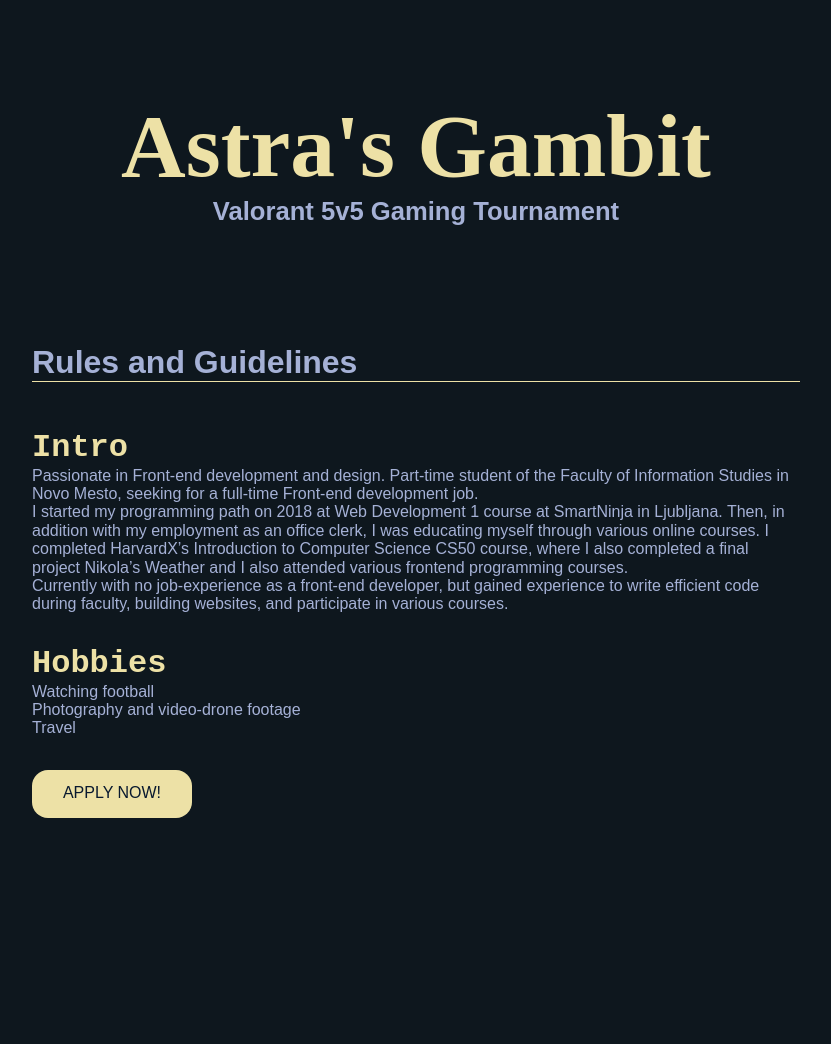
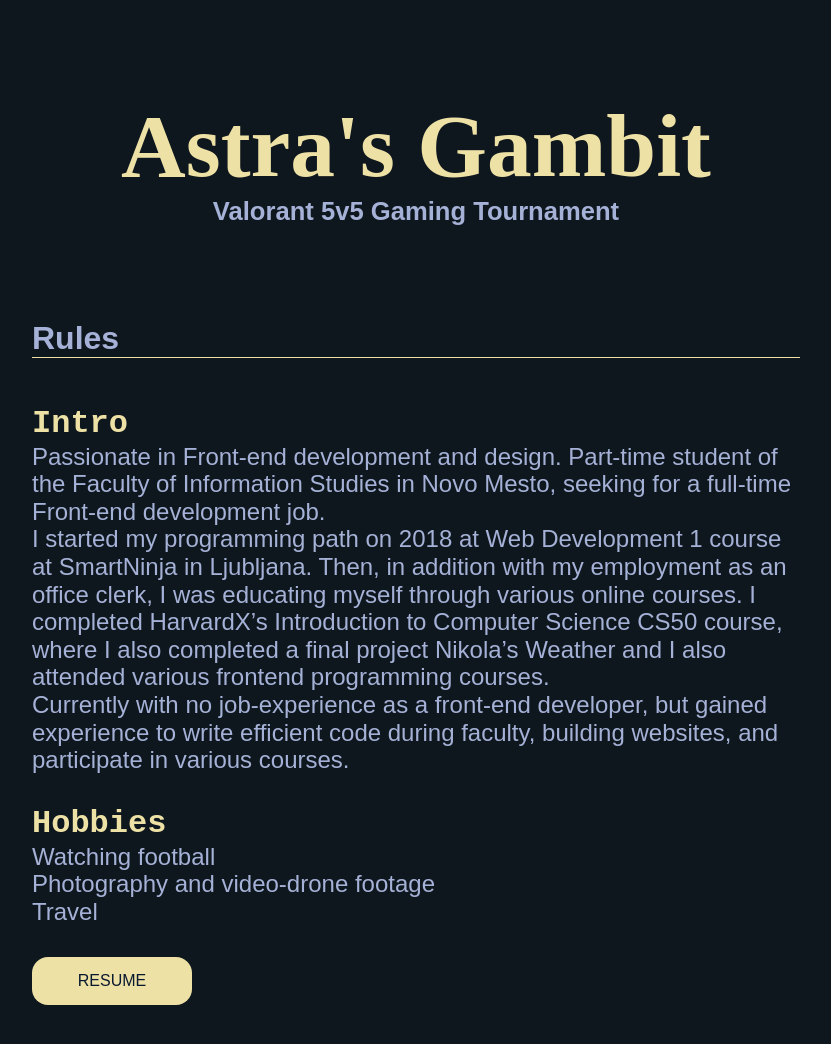
Before and after one commit to rshriharripriya/nutpam_2k22_website, a website built with Parcel: page pages/Astra.html in a window 1280 px wide. Shown: the whole page, without its empty margins (224-1055 px from the left). After the commit the page ends 1021 px from the top, so only its background shows below. Built offline with nearby package versions, Linux system fonts and the light colour scheme; a web font is replaced by a local one.

Commit message:
event html updates-2

```diff
--- a/pages/Astra.html
+++ b/pages/Astra.html
@@ -54,12 +54,13 @@
             </header>
         </div>
 
+
         <div class="container">
             <main>
                 <!-- ABOUT ME -->
-                <article class="article-container about-me" id="about-me">
+                <div class="article-container about-me" id="about-me">
                     <h2 class="article__header" id="header-1">
-                        Rules and Guidelines
+                        Rules
                     </h2>
                     <div class="about-me__container">
                         <div
@@ -68,13 +69,14 @@
                         >
                             <div class="presentation--intro">
                                 <h3>Intro</h3>
-                                <p>
+                              <div class="para">
+                                <p >
                                     Passionate in Front-end development and
                                     design. Part-time student of the Faculty of
                                     Information Studies in Novo Mesto, seeking
                                     for a full-time Front-end development job.
                                 </p>
-                                <p>
+                                <p >
                                     I started my programming path on 2018 at Web
                                     Development 1 course at SmartNinja in
                                     Ljubljana. Then, in addition with my
@@ -93,14 +95,17 @@
                                     building websites, and participate in
                                     various courses.
                                 </p>
+                                </div>
                             </div>
                             <div class="presentation--hobbies">
                                 <h3>Hobbies</h3>
+                              <div class="para">
                                 <ul>
                                     <li>Watching football</li>
                                     <li>Photography and video-drone footage</li>
                                     <li>Travel</li>
                                 </ul>
+                                </div>
                             </div>
                             <!-- <div class="presentation--hobbies">
                                 <h3>Certificates</h3>
@@ -119,7 +124,7 @@
                                     class="btn-resume"
                                     href="./documents/nikola-r-cv.pdf"
                                     target="_blank"
-                                    >Apply now!</a
+                                    >RESUME</a
                                 >
                             </div>
                         </div>
@@ -143,7 +148,7 @@
                             />
                         </div> -->
                     </div>
-                </article>
+                </div>
 
                 <!-- TECHNOLOGIES -->
                 <!-- <article
```
Also changed, not shown: pages/Calypso.html (+11 -7 lines), pages/Code.html (+1 -1 lines), pages/Fountain.html (+10 -7 lines), pages/Marine.html (+10 -6 lines), pages/Scheming.html (+10 -6 lines), pages/shipwright.html (+10 -6 lines).
